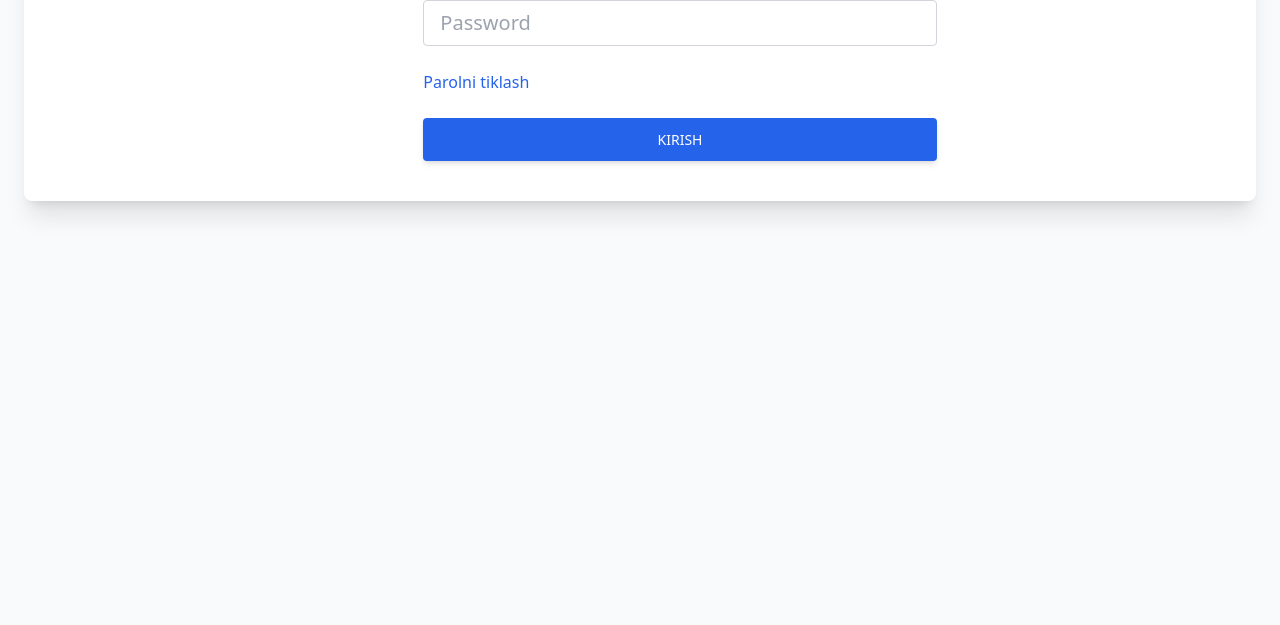
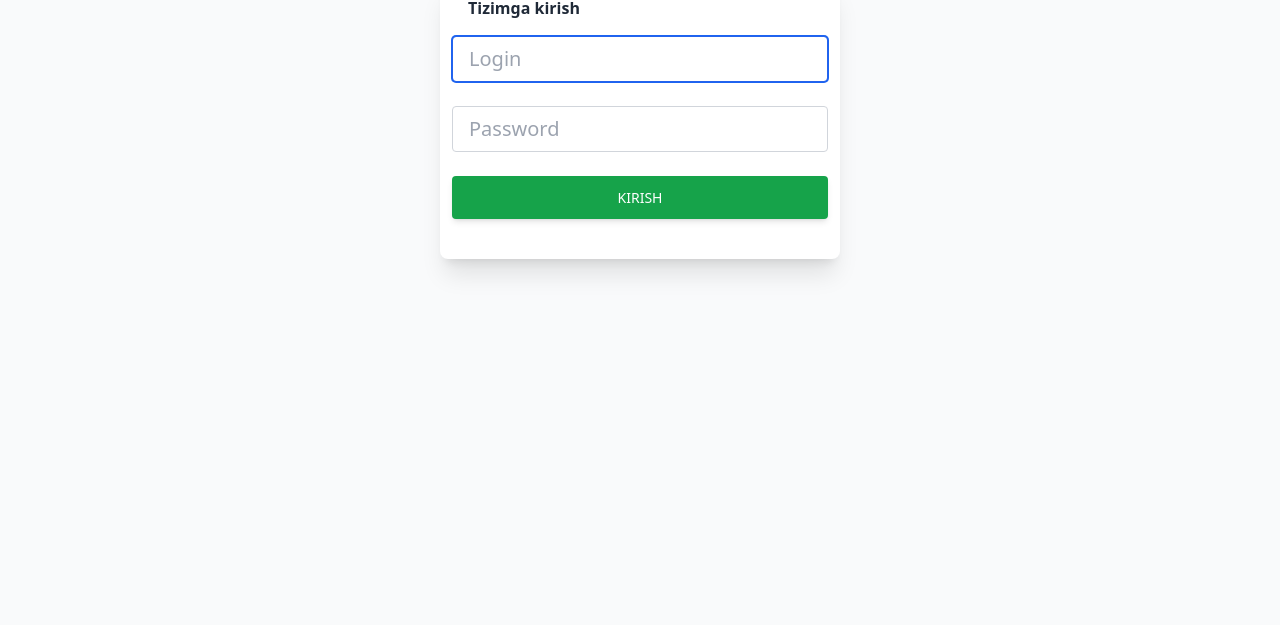
Before and after one commit to NurlanPirjanov/task_manager, a Django app: page /accounts/login/ in a window 1280 px wide. Shown: the part 175-800 px from the top of the page. Run offline with Django 4.2, Linux system fonts and the light colour scheme; some libraries are stand-ins or nearby versions.

Commit message:
change template

```diff
--- a/templates/comp/menu.html
+++ b/templates/comp/menu.html
@@ -2,7 +2,7 @@
   <div class="container flex flex-wrap justify-between items-center mx-auto ">
   <a href="/" class="flex items-center">
       <img src="/static/img/logo.png" class="mr-3 h-6 sm:h-9" alt="Task Manager" />
-      <span class="self-center text-xl font-semibold whitespace-nowrap dark:text-white">Task Manager</span>
+      <span class="self-center text-xl font-semibold whitespace-nowrap dark:text-white">Task Management</span>
   </a>
   <div class="flex items-center md:order-2">
       <button type="button" class="flex mr-3 text-sm bg-gray-800 rounded-full md:mr-0 focus:ring-4 focus:ring-gray-300 dark:focus:ring-gray-600" id="user-menu-button" aria-expanded="false" type="button" data-dropdown-toggle="dropdown">
--- a/templates/registration/login.html
+++ b/templates/registration/login.html
@@ -11,10 +11,14 @@
     <script src="https://unpkg.com/flowbite@1.4.3/dist/flowbite.js"></script>
 
 </head>
-<body class="bg-gray-50 h-screen">
-  <div class="px-6 py-12 ">
-    <div class="flex bg-white justify-center border-t shadow-xl rounded-lg border-blue-600 items-center flex-wrap text-gray-800">
-      <div class="md:w-8/12 lg:w-5/12 lg:ml-20">
+<body class="bg-gray-50">
+  <div class=" items-center min-h-screen w-screen flex-col flex column">
+    <div class="w-[25rem]">
+      <div class="items-center flex-col flex column text-center font-bold py-5">
+        <img class="" src="https://www.kindpng.com/picc/b/302-3024204_project-icon-png.png" height="120" width="120">
+        Task Management System
+      </div>
+      <div class="bg-white border-t shadow-xl rounded-lg border-blue-600  text-gray-800 px-3 ">
 {% if form.errors %}
 <div class="flex p-4 mb-4 text-sm text-red-700 bg-red-100 rounded-lg dark:bg-red-200 dark:text-red-800" role="alert">
   <svg class="inline flex-shrink-0 mr-3 w-5 h-5" fill="currentColor" viewBox="0 0 20 20" xmlns="http://www.w3.org/2000/svg"><path fill-rule="evenodd" d="M18 10a8 8 0 11-16 0 8 8 0 0116 0zm-7-4a1 1 0 11-2 0 1 1 0 012 0zM9 9a1 1 0 000 2v3a1 1 0 001 1h1a1 1 0 100-2v-3a1 1 0 00-1-1H9z" clip-rule="evenodd"></path></svg>
@@ -24,7 +28,7 @@
 </div>
 {% endif %}
         <div class="items-center my-4">
-            <p class="text-center font-semibold mx-4 mb-0">Tizimga kirish</p>
+            <p class="font-semibold mx-4 mb-0">Tizimga kirish</p>
         </div>
         <form method="post">
             {% csrf_token %}
@@ -34,6 +38,7 @@
               name="username"
               class="form-control block w-full px-4 py-2 text-xl font-normal text-gray-700 bg-white bg-clip-padding border border-solid border-gray-300 rounded transition ease-in-out m-0 focus:text-gray-700 focus:bg-white focus:border-blue-600 focus:outline-none"
               placeholder="Login"
+              autofocus="autofocus"
             />
           </div>
 
@@ -47,18 +52,10 @@
             />
           </div>
 
-          <div class="flex justify-between items-center mb-6">
-            <a
-              href="#!"
-              class="text-blue-600 hover:text-blue-700 focus:text-blue-700 active:text-blue-800 duration-200 transition ease-in-out"
-              >Parolni tiklash</a
-            >
-          </div>
-
           <!-- Submit button -->
           <button
             type="submit"
-            class="inline-block px-7 py-3 bg-blue-600 text-white font-medium text-sm leading-snug uppercase rounded shadow-md hover:bg-blue-700 hover:shadow-lg focus:bg-blue-700 focus:shadow-lg focus:outline-none focus:ring-0 active:bg-blue-800 active:shadow-lg transition duration-150 ease-in-out w-full mb-10"
+            class="inline-block px-7 py-3 bg-green-600 text-white font-medium text-sm leading-snug uppercase rounded shadow-md hover:bg-blue-700 hover:shadow-lg focus:bg-blue-700 focus:shadow-lg focus:outline-none focus:ring-0 active:bg-blue-800 active:shadow-lg transition duration-150 ease-in-out w-full mb-10"
             data-mdb-ripple="true"
             data-mdb-ripple-color="light"
           >
```
Also changed, not shown: templates/base.html (+5 -3 lines), templates/task_my.html (+11 -5 lines).
